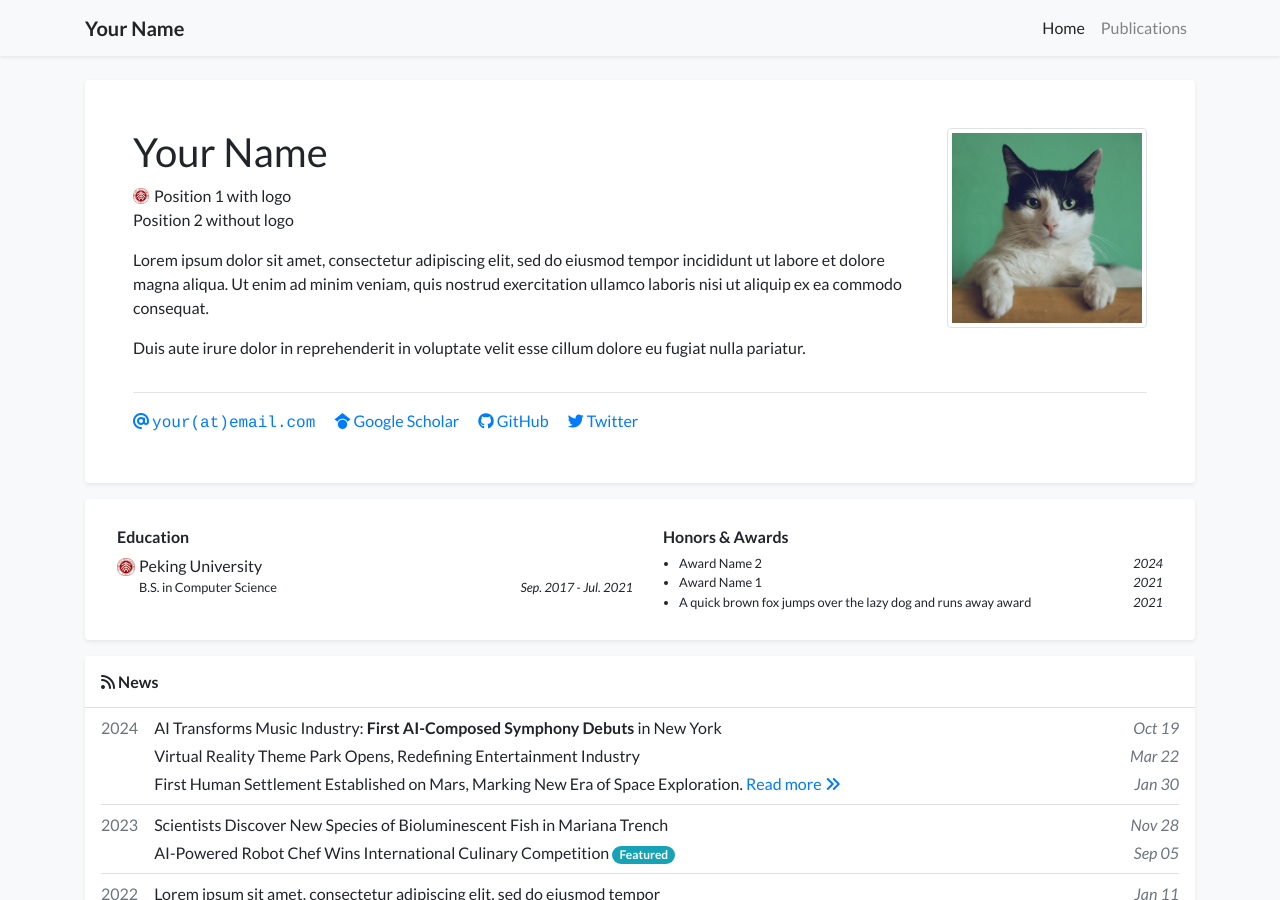
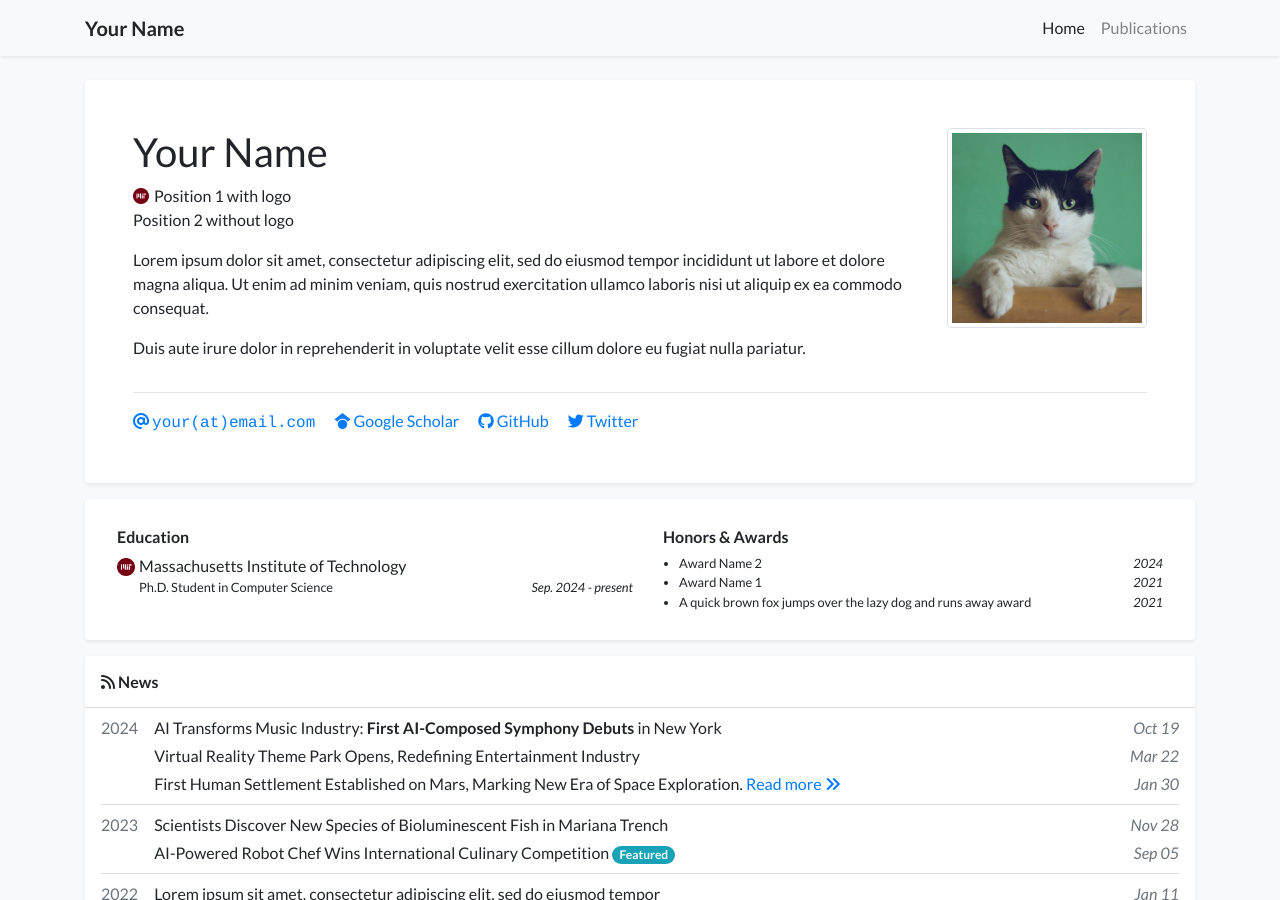
Before and after one commit to zhenGeLin/zhenGeLin.github.io, a Jekyll site: the page built from index.html, in a window 1280 px wide and 900 px high. Built offline with Jekyll 4.4.1, drawn with Linux system fonts in a browser that asks for light colours; a style sheet for code colours, icons or effects is not loaded.

Commit message:
Update placeholder

```diff
--- a/_data/profile.yml
+++ b/_data/profile.yml
@@ -3,7 +3,7 @@ secondary_name: ""
 navbar_name: "Your Name"
 
 positions:
-- logo: /assets/images/badges/PKU_red.png  # Logo is optional
+- logo: /assets/images/badges/MIT_Social_circle.png  # Logo is optional
   name: Position 1 with logo
 - name: Position 2 without logo
 
@@ -33,10 +33,10 @@ portrait_caption: >-
   Photo by Manja Vitolic on Unsplash (this caption is optional, comment it out to disable).
 
 education:
-- name: Peking University
-  logo: /assets/images/badges/PKU_red.png
-  position: B.S. in Computer Science
-  date: Sep. 2017 - Jul. 2021
+- name: Massachusetts Institute of Technology
+  logo: /assets/images/badges/MIT_Social_circle.png
+  position: Ph.D. Student in Computer Science
+  date: Sep. 2024 - present
 
 # experience:
 # - name: Peking University
```
